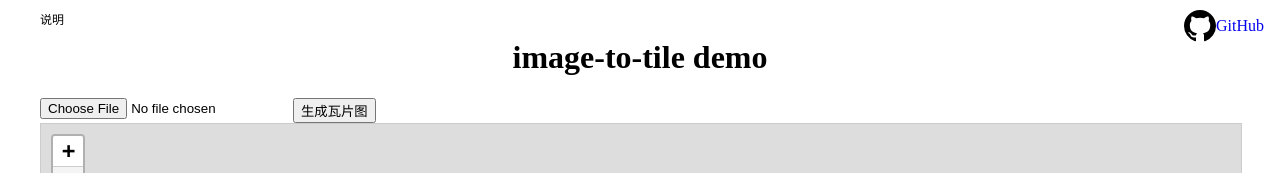
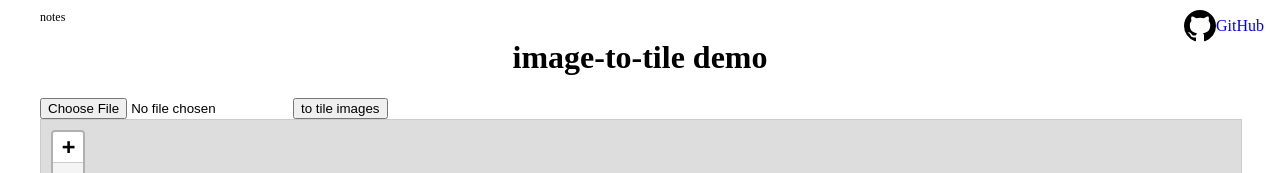
Before and after one commit to zhuguibiao/image-to-tile, a React (Vite) app: page / in a window 1280 px wide. Shown: the top 173 px of the page. Built offline with nearby package versions, Linux system fonts and the light colour scheme.

Commit message:
feat: en demo

```diff
--- a/src/App.tsx
+++ b/src/App.tsx
@@ -72,16 +72,16 @@ const App: React.FC = () => {
           }}
         />
         <button onClick={toTile} disabled={loading}>
-          生成瓦片图
+          to tile images
         </button>
         {loading && (
           <div style={{ width: 120 }}>
-            正在生成中<span className="dots"></span>
+            Generating<span className="dots"></span>
           </div>
         )}
         {showZip && (
           <button onClick={dowloadZip} style={{ marginLeft: 20 }}>
-            下载生成的瓦片图（ZIP）
+            dowload tiles（ZIP）
           </button>
         )}
       </div>
--- a/src/Caption.tsx
+++ b/src/Caption.tsx
@@ -1,7 +1,7 @@
 function Caption() {
   return (
     <a className="remark">
-      说明
+      notes
       <div>
         该方法主要是由canvas绘制，如果图片宽高超过浏览器绘制限制，可能生成失败，可以采取node方式生成
       </div>
```
